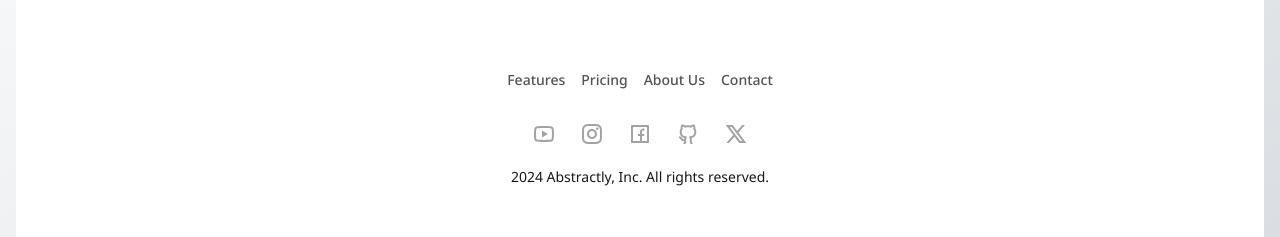
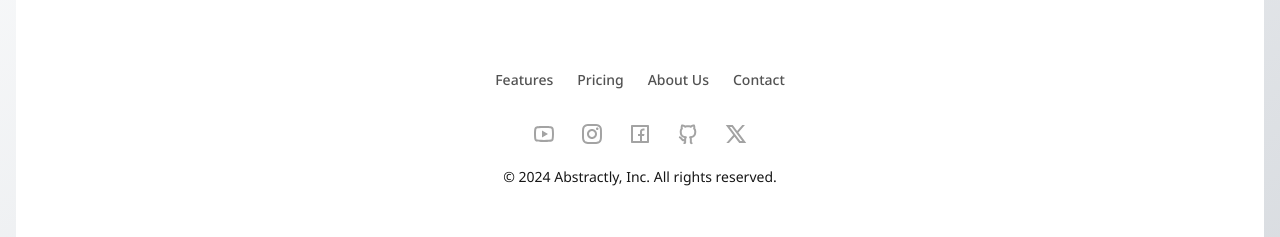
Before and after one commit to av0ed/ui-component-library, a Next.js app: page /footer in a window 1280 px wide. Shown: the part 272-509 px from the top of the page. Built offline with nearby package versions, Linux system fonts and the light colour scheme.

Commit message:
footer hotfix

```diff
--- a/app/_components/footer.tsx
+++ b/app/_components/footer.tsx
@@ -29,7 +29,7 @@ const classes = {
 export default function Footer() {
   return (
     <footer className="flex flex-col items-center justify-center text-sm font-medium py-12 md:py-16 lg:py-24 px-8 lg:px-24 w-full w-screen-sm md:w-screen-md">
-      <ul className="flex flex-row flex-nowrap gap-x-4">
+      <ul className="flex flex-row flex-nowrap gap-x-4 md:gap-x-6">
         {pages.map((page) => (
           <li key={page}>
             <Link className={classes.pageLink} href={makeLink(page)}>
@@ -48,7 +48,7 @@ export default function Footer() {
         ))}
       </ul>
       <p className="mt-4 text-neutral-900 font-normal">
-        2024 Abstractly, Inc. All rights reserved.
+        &copy; 2024 Abstractly, Inc. All rights reserved.
       </p>
     </footer>
   );
```
